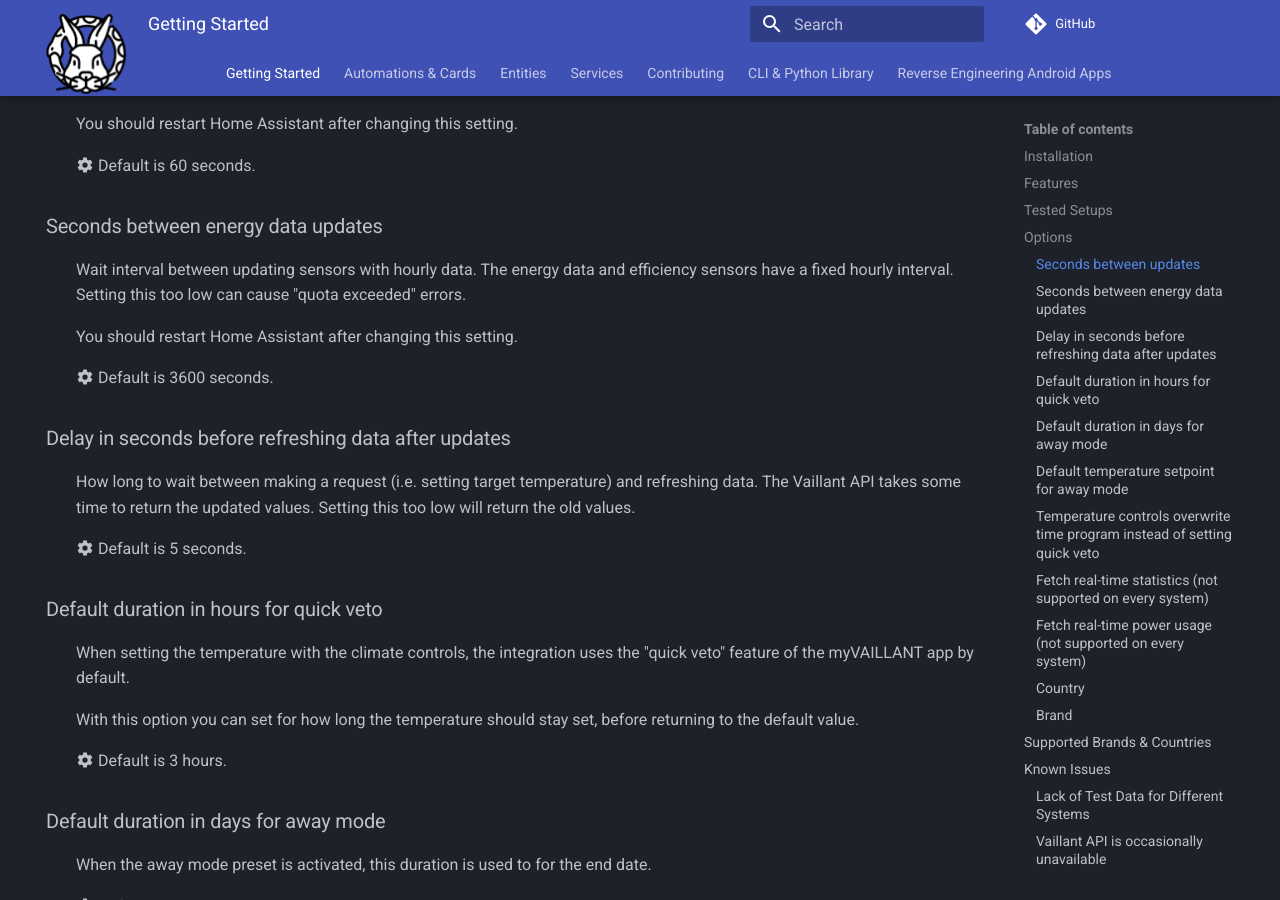
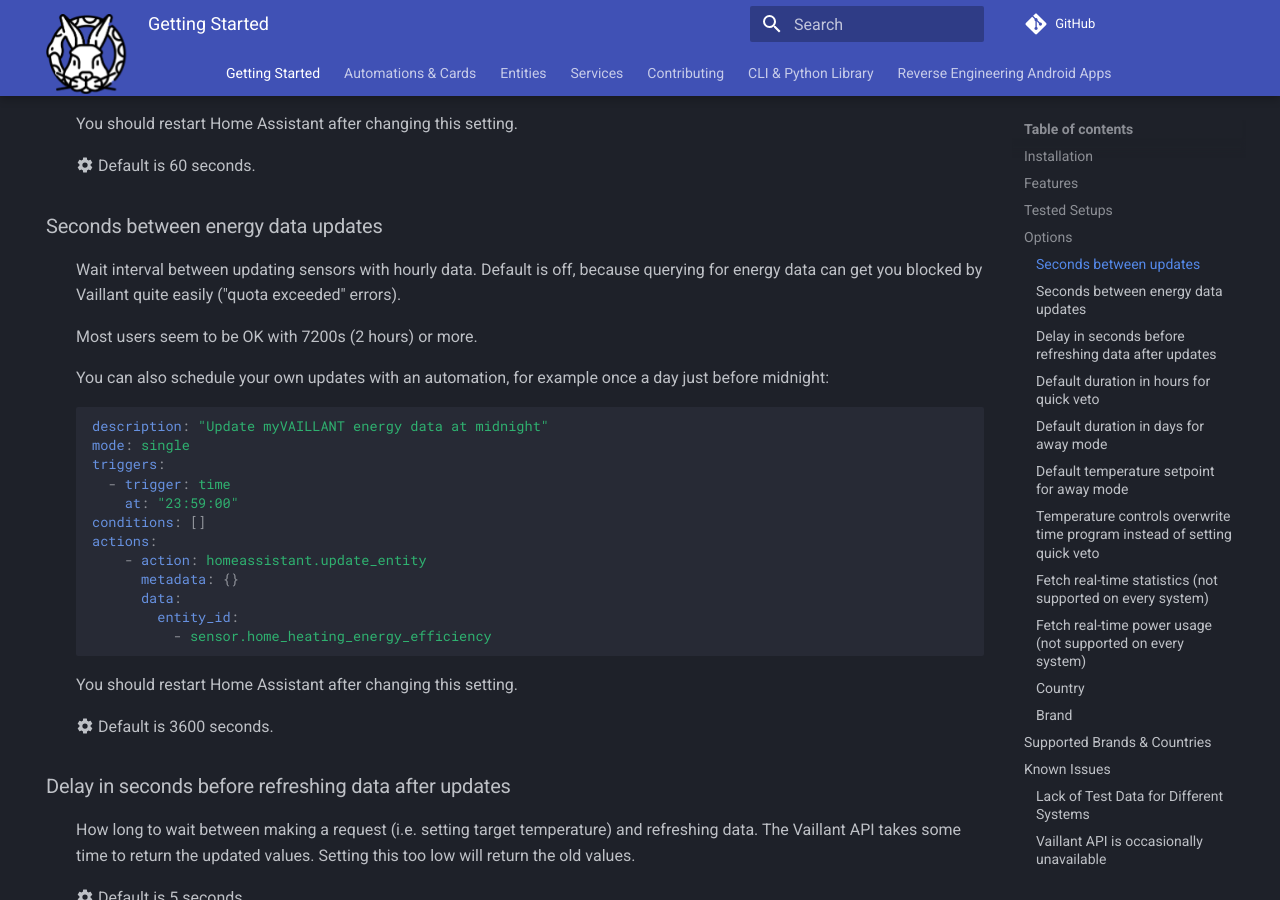
Before and after one commit to signalkraft/mypyllant-component, an MkDocs documentation site: the page built from docs/docs/index.md, in a window 1280 px wide and 900 px high, scrolled down 2671 px. Built offline with MkDocs 1.6.1 and Material for MkDocs 9.7.7, drawn with Linux system fonts in a browser that asks for light colours; comment, search, counter and statistics services are not loaded.

Commit message:
Made energy data not update on a schedule by default, added docs for this new behavior

````diff
--- a/docs/docs/index.md
+++ b/docs/docs/index.md
@@ -133,8 +133,27 @@
 
 ### Seconds between energy data updates
 
-:   Wait interval between updating sensors with hourly data. The energy data and efficiency sensors have a fixed hourly interval.
-    Setting this too low can cause "quota exceeded" errors.
+:   Wait interval between updating sensors with hourly data. Default is off, because querying for energy data can get
+    you blocked by Vaillant quite easily ("quota exceeded" errors).
+
+    Most users seem to be OK with 7200s (2 hours) or more.
+
+    You can also schedule your own updates with an automation, for example once a day just before midnight:
+
+    ```yaml
+    description: "Update myVAILLANT energy data at midnight"
+    mode: single
+    triggers:
+      - trigger: time
+        at: "23:59:00"
+    conditions: []
+    actions:
+        - action: homeassistant.update_entity
+          metadata: {}
+          data:
+            entity_id:
+              - sensor.home_heating_energy_efficiency
+    ```
 
     You should restart Home Assistant after changing this setting.
 
````
Also changed, not shown: 3 other files.
